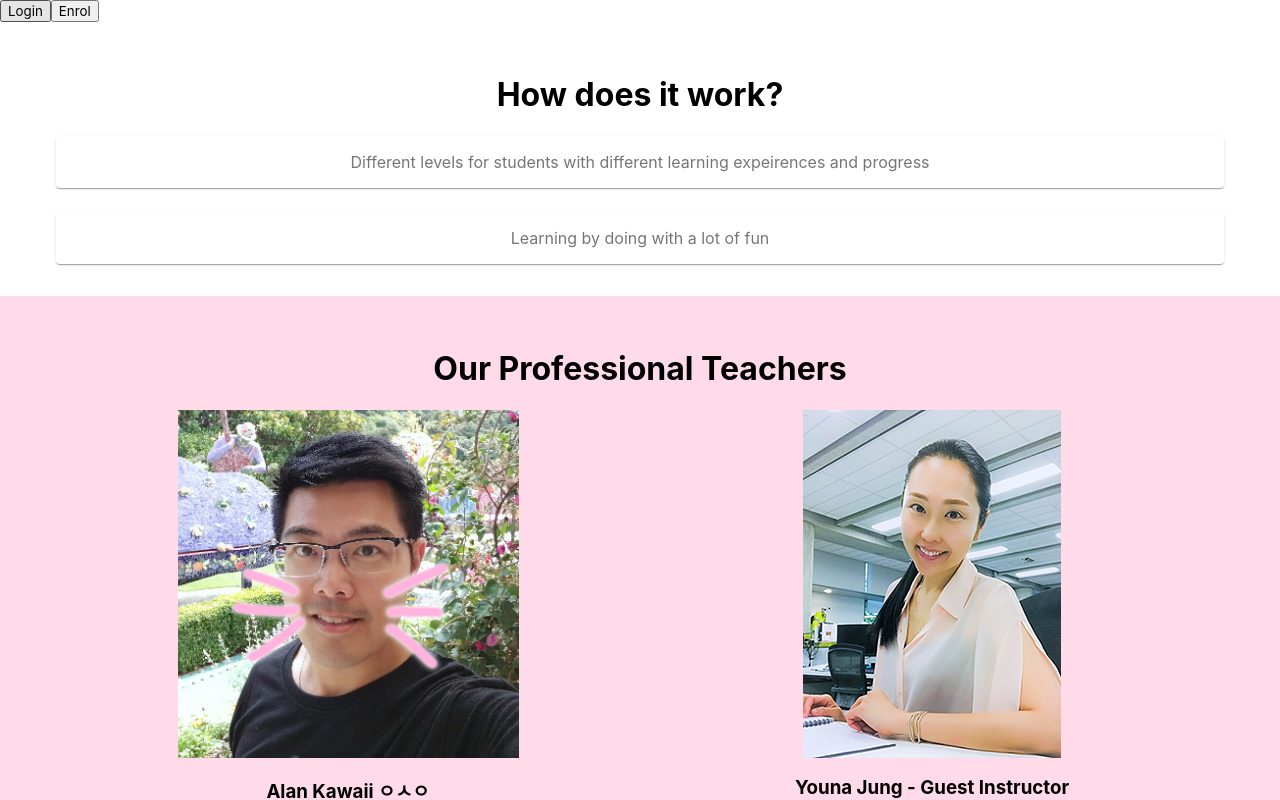
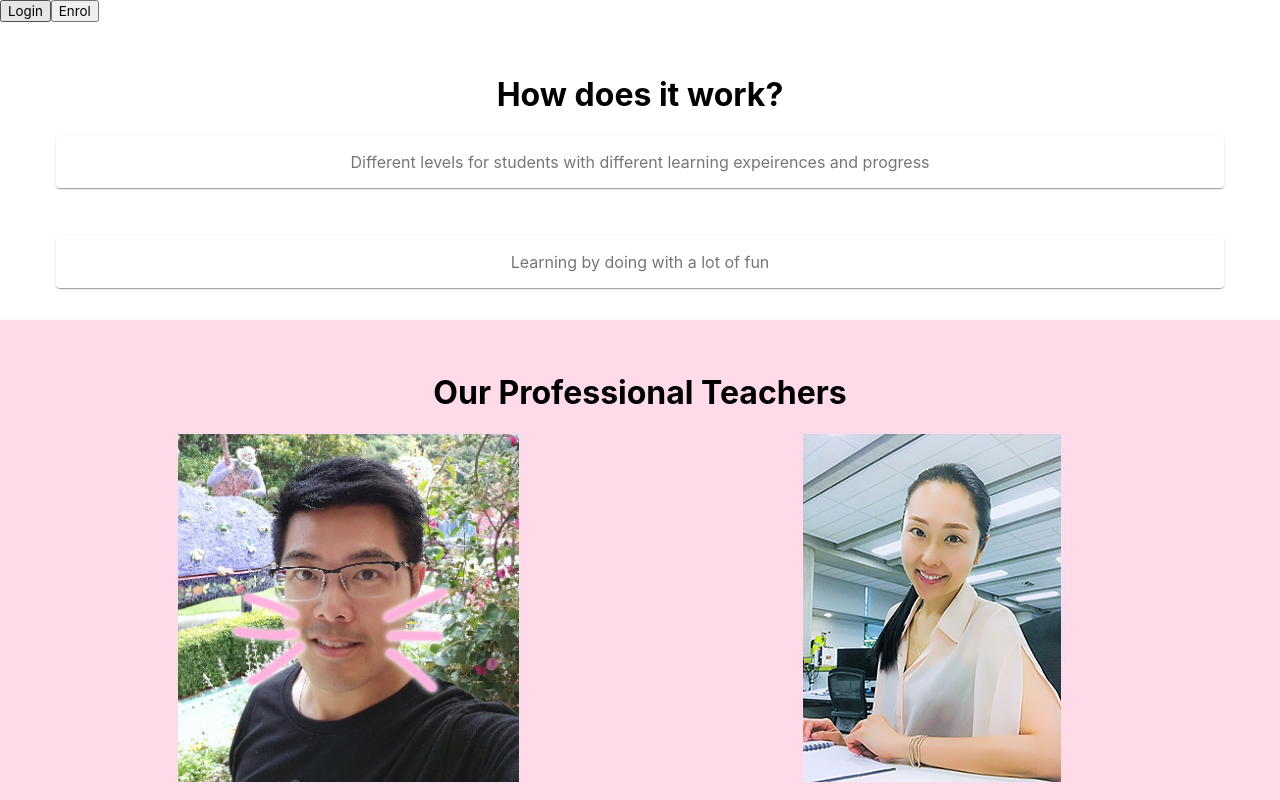
Before and after one commit to strigonone/levelupworksv2, a React (Create React App) app: page / in a window 1280 px wide. Shown: the top 800 px of the page. Built offline with nearby package versions, Linux system fonts and the light colour scheme.

Commit message:
Small update

```diff
--- a/src/components/HomePageContent/HowDoesItWork/HowDoesItWork.js
+++ b/src/components/HomePageContent/HowDoesItWork/HowDoesItWork.js
@@ -36,7 +36,7 @@ const HowDoesItWork = () => {
 		<div className={classes.root}>
 			<Container maxWidth="lg" spacing={3}>
 				<h1 style={{ textAlign: "center" }}>How does it work?</h1>
-				<Grid container spacing={3}>
+				<Grid container spacing={6}>
 					<Grid item xs={12}>
 						<Paper className={classes.paper}>
 							Different levels for students with different learning expeirences
```
